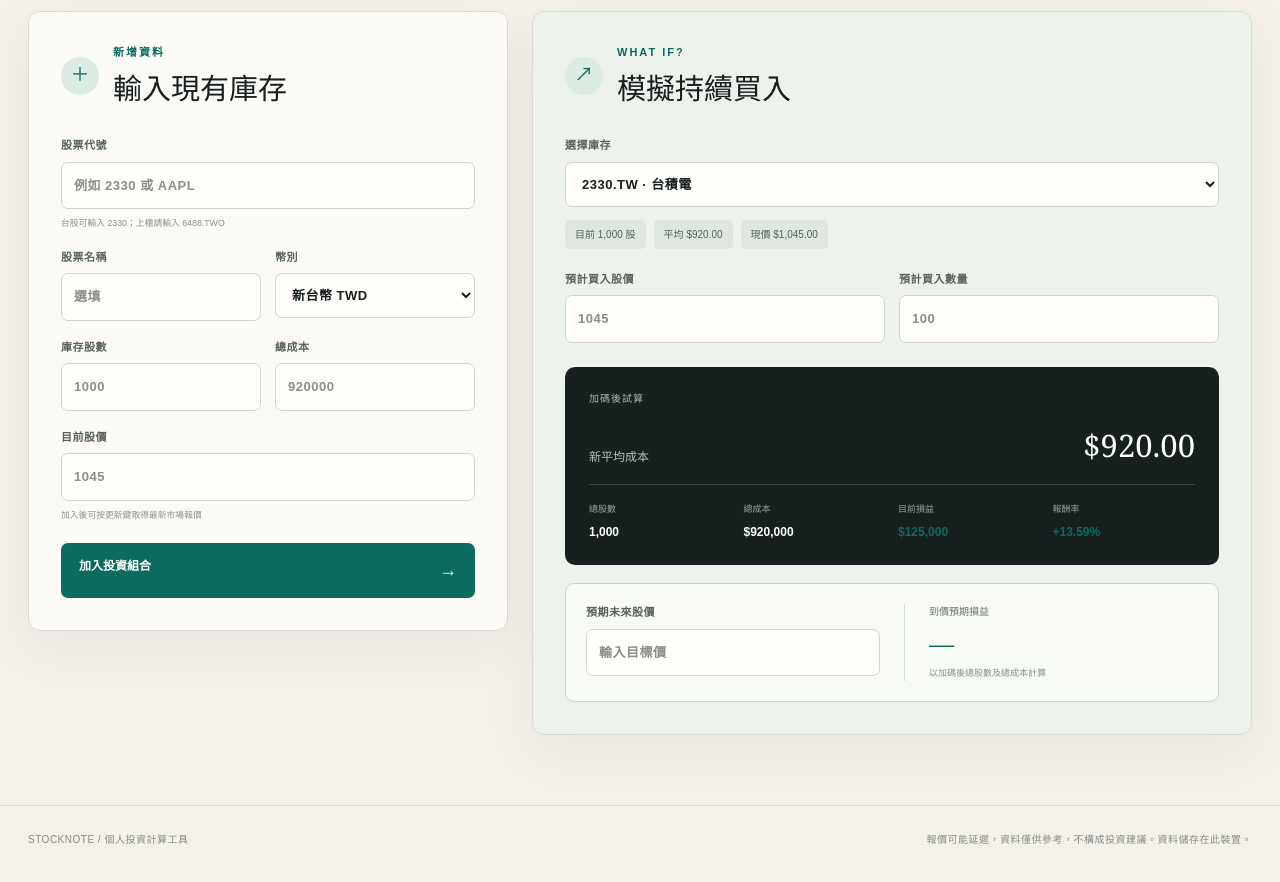
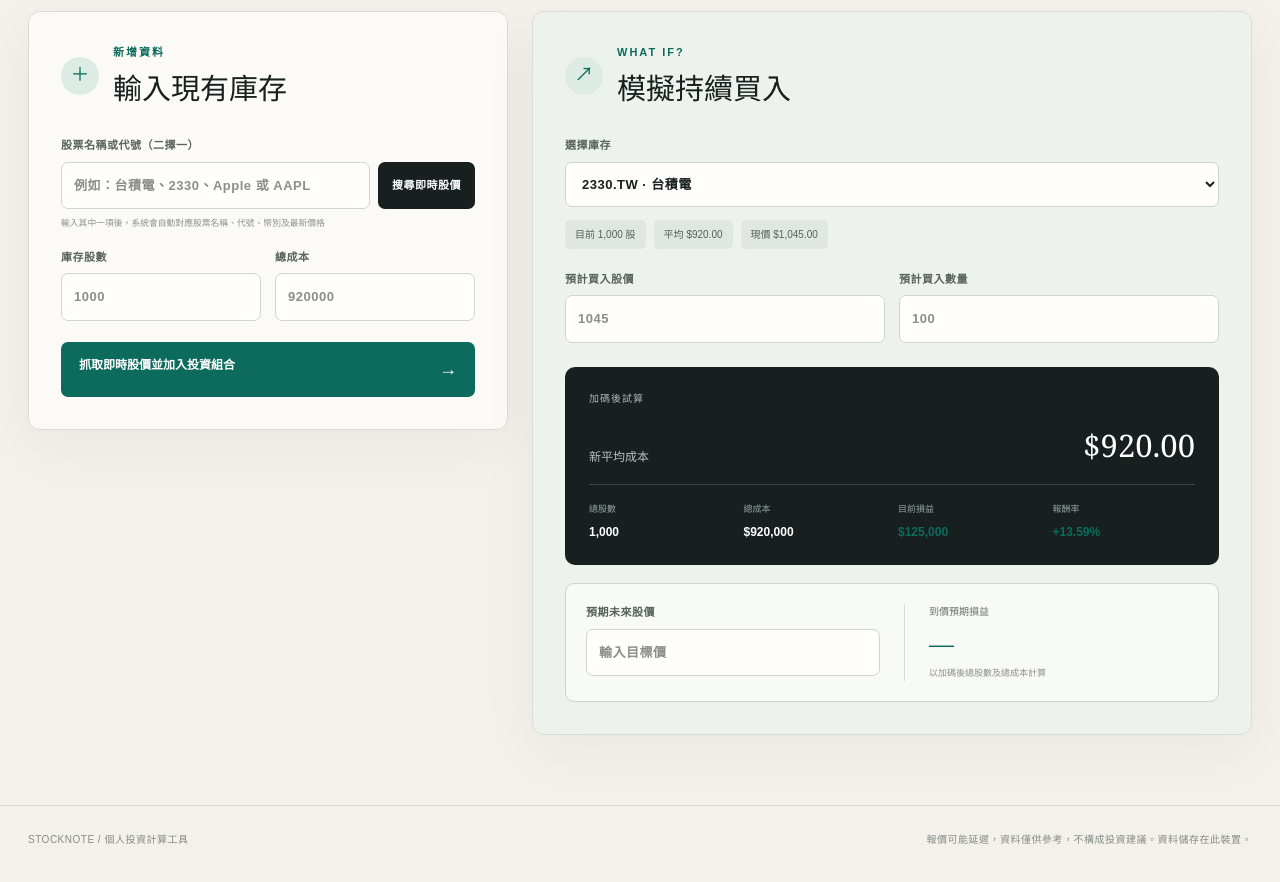
Before and after one commit to hsuanchen6918/Stocknote, a Next.js app: page / in a window 1280 px wide. Shown: the part 1080-1962 px from the top of the page. Built offline with nearby package versions, Linux system fonts and the light colour scheme.

Commit message:
Add live stock lookup by name or symbol

```diff
--- /dev/null
+++ b/app/api/lookup/route.ts
@@ -0,0 +1,68 @@
+import { NextRequest, NextResponse } from "next/server";
+
+export const dynamic = "force-dynamic";
+
+type SearchQuote = {
+  symbol?: string;
+  shortname?: string;
+  longname?: string;
+  quoteType?: string;
+  exchange?: string;
+};
+
+function normalizeQuery(value: string) {
+  const query = value.trim();
+  if (/^\d{4,6}$/.test(query)) return `${query}.TW`;
+  return query;
+}
+
+async function getLiveQuote(symbol: string) {
+  const endpoint = `https://query1.finance.yahoo.com/v8/finance/chart/${encodeURIComponent(symbol)}?interval=1m&range=1d`;
+  const response = await fetch(endpoint, {
+    headers: { "User-Agent": "Mozilla/5.0 Stocknote/1.0" },
+    cache: "no-store",
+  });
+  if (!response.ok) return null;
+  const json = await response.json() as {
+    chart?: { result?: Array<{ meta?: { symbol?: string; regularMarketPrice?: number; shortName?: string; longName?: string; currency?: string; exchangeName?: string } }> };
+  };
+  return json.chart?.result?.[0]?.meta ?? null;
+}
+
+export async function GET(request: NextRequest) {
+  const raw = request.nextUrl.searchParams.get("q")?.trim();
+  if (!raw) return NextResponse.json({ error: "請輸入股票名稱或代號" }, { status: 400 });
+
+  try {
+    const normalized = normalizeQuery(raw);
+    let result: SearchQuote | undefined;
+
+    if (/^[A-Z0-9.^=-]+$/i.test(normalized)) {
+      result = { symbol: normalized.toUpperCase() };
+    } else {
+      const searchUrl = `https://query1.finance.yahoo.com/v1/finance/search?q=${encodeURIComponent(raw)}&quotesCount=10&newsCount=0`;
+      const response = await fetch(searchUrl, { headers: { "User-Agent": "Mozilla/5.0 Stocknote/1.0" }, cache: "no-store" });
+      if (!response.ok) throw new Error("search provider error");
+      const search = await response.json() as { quotes?: SearchQuote[] };
+      result = search.quotes?.find((item) => item.symbol && ["EQUITY", "ETF"].includes(item.quoteType ?? "") && (item.symbol.endsWith(".TW") || item.symbol.endsWith(".TWO")))
+        ?? search.quotes?.find((item) => item.symbol && ["EQUITY", "ETF"].includes(item.quoteType ?? ""));
+    }
+
+    if (!result?.symbol) return NextResponse.json({ error: "找不到符合的股票" }, { status: 404 });
+    const quote = await getLiveQuote(result.symbol);
+    if (!quote?.regularMarketPrice) return NextResponse.json({ error: "找到股票，但目前沒有可用報價" }, { status: 404 });
+
+    const symbol = quote.symbol || result.symbol;
+    const isTaiwan = symbol.endsWith(".TW") || symbol.endsWith(".TWO");
+    return NextResponse.json({
+      symbol,
+      name: result.longname || result.shortname || quote.longName || quote.shortName || symbol,
+      price: quote.regularMarketPrice,
+      currency: quote.currency === "USD" ? "USD" : isTaiwan ? "TWD" : quote.currency,
+      exchange: quote.exchangeName || result.exchange,
+      source: "Yahoo Finance",
+    });
+  } catch {
+    return NextResponse.json({ error: "股票搜尋或即時報價服務暫時無法使用" }, { status: 502 });
+  }
+}
--- a/app/globals.css
+++ b/app/globals.css
@@ -33,6 +33,7 @@ table{width:100%;border-collapse:collapse;min-width:1000px;}th{text-align:left;c
 .panel { background:var(--card); border:1px solid var(--line); border-radius:12px; padding:32px; box-shadow:0 16px 55px rgba(31,43,40,.05); }.panel-title{display:flex;gap:14px;align-items:center;margin-bottom:30px}.panel-title>span{display:grid;place-items:center;width:38px;height:38px;border-radius:50%;background:var(--mint);color:var(--teal);font-size:19px}.panel-title .eyebrow{margin-bottom:5px}
 label { display:flex; flex-direction:column; gap:8px; color:#58625f; font-size:11px; margin-bottom:18px; font-weight:700; letter-spacing:.5px; }
 input,select { width:100%; border:1px solid #cfd5d1; background:#fffefa; color:var(--ink); border-radius:7px; padding:13px 12px; outline:none; font-size:13px; transition:.2s; }input:focus,select:focus{border-color:var(--teal);box-shadow:0 0 0 3px #0d6b5e13}label small{font-weight:400;color:#8b9290;letter-spacing:0;}.two-col{display:grid;grid-template-columns:1fr 1fr;gap:14px}.primary-button{width:100%;margin-top:3px;border:0;border-radius:7px;background:var(--teal);color:white;padding:14px 18px;text-align:left;cursor:pointer;font-weight:700;font-size:12px}.primary-button span{float:right;font-size:18px}.primary-button:hover{background:var(--teal-dark)}
+.lookup-row{display:grid;grid-template-columns:1fr auto;gap:8px}.lookup-row button{border:0;border-radius:7px;background:var(--ink);color:white;padding:0 14px;font-size:11px;cursor:pointer}.lookup-row button:disabled,.primary-button:disabled{opacity:.55;cursor:wait}.lookup-result{display:grid;grid-template-columns:1fr 1fr;gap:16px;margin:-4px 0 18px;padding:16px;border:1px solid #b9cec5;border-radius:8px;background:#eef6f1}.lookup-result>div{display:flex;flex-direction:column;gap:5px}.lookup-result span{font-size:9px;color:var(--muted);letter-spacing:1px}.lookup-result strong{font:600 17px Georgia,"Noto Serif TC",serif}.lookup-result small{font-size:10px;color:var(--teal)}
 .simulator-panel{background:#eef2ec}.current-line{display:flex;gap:8px;margin:-5px 0 22px;flex-wrap:wrap}.current-line span{background:#dfe7e0;padding:7px 10px;border-radius:5px;color:#53615c;font-size:10px}.result-card{background:var(--ink);color:white;border-radius:10px;padding:24px;margin:6px 0 18px}.result-card>p{color:#aab6b1;font-size:10px;letter-spacing:1px;margin:0 0 18px}.result-main{display:flex;align-items:end;justify-content:space-between;border-bottom:1px solid #3b4542;padding-bottom:18px}.result-main span{font-size:12px;color:#b8c1be}.result-main strong{font:500 31px Georgia}.result-grid{display:grid;grid-template-columns:repeat(4,1fr);gap:12px;padding-top:18px}.result-grid div{display:flex;flex-direction:column;gap:7px}.result-grid span{color:#98a49f;font-size:9px}.result-grid b{font-size:12px}.target-box{display:grid;grid-template-columns:1fr 1fr;gap:24px;border:1px solid #c9d4cd;border-radius:9px;padding:20px;background:#f8faf5}.target-box label{margin:0}.target-box>div{display:flex;flex-direction:column;border-left:1px solid var(--line);padding-left:24px}.target-box span{font-size:10px;color:var(--muted)}.target-box strong{font:500 25px Georgia;margin:7px 0}.target-box small{font-size:9px;color:#89908d}.simulator-empty{padding:80px 20px!important;}
 footer{max-width:1280px;margin:0 auto;padding:26px 28px 45px;border-top:1px solid var(--line);display:flex;justify-content:space-between;color:#858c89;font-size:10px;letter-spacing:.5px}footer p{margin:0;}
-@media(max-width:800px){.topbar{padding:0 20px}.topbar nav{display:none}.hero{padding:48px 22px 38px}.hero .market-pulse{display:none}h1{font-size:46px;letter-spacing:-2px}.summary-grid{padding:0 20px 48px;grid-template-columns:1fr}.metric,.metric:first-child,.metric:last-child{border:1px solid var(--line);border-bottom:0;border-radius:0}.metric:first-child{border-radius:10px 10px 0 0}.metric:last-child{border-bottom:1px solid var(--line);border-radius:0 0 10px 10px}.section-block{padding:42px 20px}.workbench{grid-template-columns:1fr;padding:0 20px;margin:48px auto}.panel{padding:24px}.two-col{grid-template-columns:1fr}.result-grid{grid-template-columns:1fr 1fr}.target-box{grid-template-columns:1fr}.target-box>div{border-left:0;border-top:1px solid var(--line);padding:18px 0 0}.outline{display:none}footer{margin:0 20px;padding-left:0;padding-right:0;display:block;line-height:1.7}.status{font-size:0}.status .live-dot{margin:0}.chevron{display:none}}
+@media(max-width:800px){.topbar{padding:0 20px}.topbar nav{display:none}.hero{padding:48px 22px 38px}.hero .market-pulse{display:none}h1{font-size:46px;letter-spacing:-2px}.summary-grid{padding:0 20px 48px;grid-template-columns:1fr}.metric,.metric:first-child,.metric:last-child{border:1px solid var(--line);border-bottom:0;border-radius:0}.metric:first-child{border-radius:10px 10px 0 0}.metric:last-child{border-bottom:1px solid var(--line);border-radius:0 0 10px 10px}.section-block{padding:42px 20px}.workbench{grid-template-columns:1fr;padding:0 20px;margin:48px auto}.panel{padding:24px}.two-col,.lookup-result{grid-template-columns:1fr}.lookup-row{grid-template-columns:1fr}.lookup-row button{padding:12px}.result-grid{grid-template-columns:1fr 1fr}.target-box{grid-template-columns:1fr}.target-box>div{border-left:0;border-top:1px solid var(--line);padding:18px 0 0}.outline{display:none}footer{margin:0 20px;padding-left:0;padding-right:0;display:block;line-height:1.7}.status{font-size:0}.status .live-dot{margin:0}.chevron{display:none}}
--- a/app/page.tsx
+++ b/app/page.tsx
@@ -33,7 +33,7 @@ export default function Home() {
   const [holdings, setHoldings] = useState<Holding[]>([]);
   const [ready, setReady] = useState(false);
   const [selectedId, setSelectedId] = useState("");
-  const [form, setForm] = useState({ symbol: "", name: "", shares: "", cost: "", price: "", currency: "TWD" as "TWD" | "USD" });
+  const [form, setForm] = useState({ query: "", symbol: "", name: "", shares: "", cost: "", price: "", currency: "TWD" as "TWD" | "USD" });
   const [buyPrice, setBuyPrice] = useState("");
   const [buyShares, setBuyShares] = useState("");
   const [targetPrice, setTargetPrice] = useState("");
@@ -65,20 +65,38 @@ export default function Home() {
     return { shares, cost, avg: shares ? cost / shares : 0, marketValue, profit, roi: cost ? profit / cost * 100 : 0, targetProfit: target ? shares * target - cost : 0 };
   }, [selected, buyPrice, buyShares, targetPrice]);
 
-  function addHolding(event: React.FormEvent) {
+  async function resolveStock(query = form.query) {
+    if (!query.trim()) return null;
+    setLoading("lookup");
+    setNotice("");
+    try {
+      const response = await fetch(`/api/lookup?q=${encodeURIComponent(query)}`, { cache: "no-store" });
+      const data = await response.json() as { symbol?: string; name?: string; price?: number; currency?: string; error?: string };
+      if (!response.ok || !data.symbol || !data.price) throw new Error(data.error || "找不到符合的股票");
+      const resolved = { symbol: data.symbol, name: data.name || data.symbol, price: data.price, currency: data.currency === "USD" ? "USD" as const : "TWD" as const };
+      setForm((current) => ({ ...current, ...resolved }));
+      setNotice(`已找到 ${resolved.name}（${resolved.symbol}），即時股價 ${money(resolved.price, resolved.currency, 2)}`);
+      return resolved;
+    } catch (error) {
+      setNotice(error instanceof Error ? error.message : "股票搜尋失敗");
+      return null;
+    } finally { setLoading(null); }
+  }
+
+  async function addHolding(event: React.FormEvent) {
     event.preventDefault();
     const shares = Number(form.shares);
     const cost = Number(form.cost);
-    const price = Number(form.price);
-    if (!form.symbol || shares <= 0 || cost < 0 || price <= 0) {
-      setNotice("請完整填寫代號、股數、總成本與目前股價");
+    if (!form.query.trim() || shares <= 0 || cost < 0) {
+      setNotice("請輸入股票名稱或代號、股數與總成本");
       return;
     }
-    const symbol = normalizeSymbol(form.symbol);
-    const item: Holding = { id: crypto.randomUUID(), symbol, name: form.name || symbol, shares, cost, price, currency: form.currency };
+    const resolved = await resolveStock();
+    if (!resolved) return;
+    const item: Holding = { id: crypto.randomUUID(), symbol: normalizeSymbol(resolved.symbol), name: resolved.name || resolved.symbol, shares, cost, price: resolved.price, currency: resolved.currency };
     setHoldings((items) => [...items, item]);
     setSelectedId(item.id);
-    setForm({ symbol: "", name: "", shares: "", cost: "", price: "", currency: "TWD" });
+    setForm({ query: "", symbol: "", name: "", shares: "", cost: "", price: "", currency: "TWD" });
     setNotice(`${item.name} 已加入庫存`);
   }
 
@@ -152,11 +170,10 @@ export default function Home() {
       <section className="workbench">
         <form id="add" className="panel add-panel" onSubmit={addHolding}>
           <div className="panel-title"><span>＋</span><div><p className="eyebrow">新增資料</p><h2>輸入現有庫存</h2></div></div>
-          <label>股票代號<input value={form.symbol} onChange={(e) => setForm({ ...form, symbol: e.target.value })} placeholder="例如 2330 或 AAPL" /><small>台股可輸入 2330；上櫃請輸入 6488.TWO</small></label>
-          <div className="two-col"><label>股票名稱<input value={form.name} onChange={(e) => setForm({ ...form, name: e.target.value })} placeholder="選填" /></label><label>幣別<select value={form.currency} onChange={(e) => setForm({ ...form, currency: e.target.value as "TWD" | "USD" })}><option value="TWD">新台幣 TWD</option><option value="USD">美元 USD</option></select></label></div>
+          <label>股票名稱或代號（二擇一）<div className="lookup-row"><input value={form.query} onChange={(e) => setForm({ ...form, query: e.target.value, symbol: "", name: "", price: "" })} onBlur={() => { if (form.query && !form.symbol) void resolveStock(); }} placeholder="例如：台積電、2330、Apple 或 AAPL" /><button type="button" onClick={() => void resolveStock()} disabled={loading === "lookup"}>{loading === "lookup" ? "搜尋中…" : "搜尋即時股價"}</button></div><small>輸入其中一項後，系統會自動對應股票名稱、代號、幣別及最新價格</small></label>
+          {form.symbol && form.price && <div className="lookup-result"><div><span>已辨識股票</span><strong>{form.name}</strong><small>{form.symbol} · {form.currency}</small></div><div><span>最新市場價格</span><strong>{money(Number(form.price), form.currency, 2)}</strong><small>加入時會再確認一次</small></div></div>}
           <div className="two-col"><label>庫存股數<input type="number" min="0" step="any" value={form.shares} onChange={(e) => setForm({ ...form, shares: e.target.value })} placeholder="1000" /></label><label>總成本<input type="number" min="0" step="any" value={form.cost} onChange={(e) => setForm({ ...form, cost: e.target.value })} placeholder="920000" /></label></div>
-          <label>目前股價<input type="number" min="0" step="any" value={form.price} onChange={(e) => setForm({ ...form, price: e.target.value })} placeholder="1045" /><small>加入後可按更新鍵取得最新市場報價</small></label>
-          <button className="primary-button" type="submit">加入投資組合 <span>→</span></button>
+          <button className="primary-button" type="submit" disabled={loading === "lookup"}>{loading === "lookup" ? "正在取得市場報價…" : "抓取即時股價並加入投資組合"} <span>→</span></button>
         </form>
 
         <section id="simulator" className="panel simulator-panel">
```
